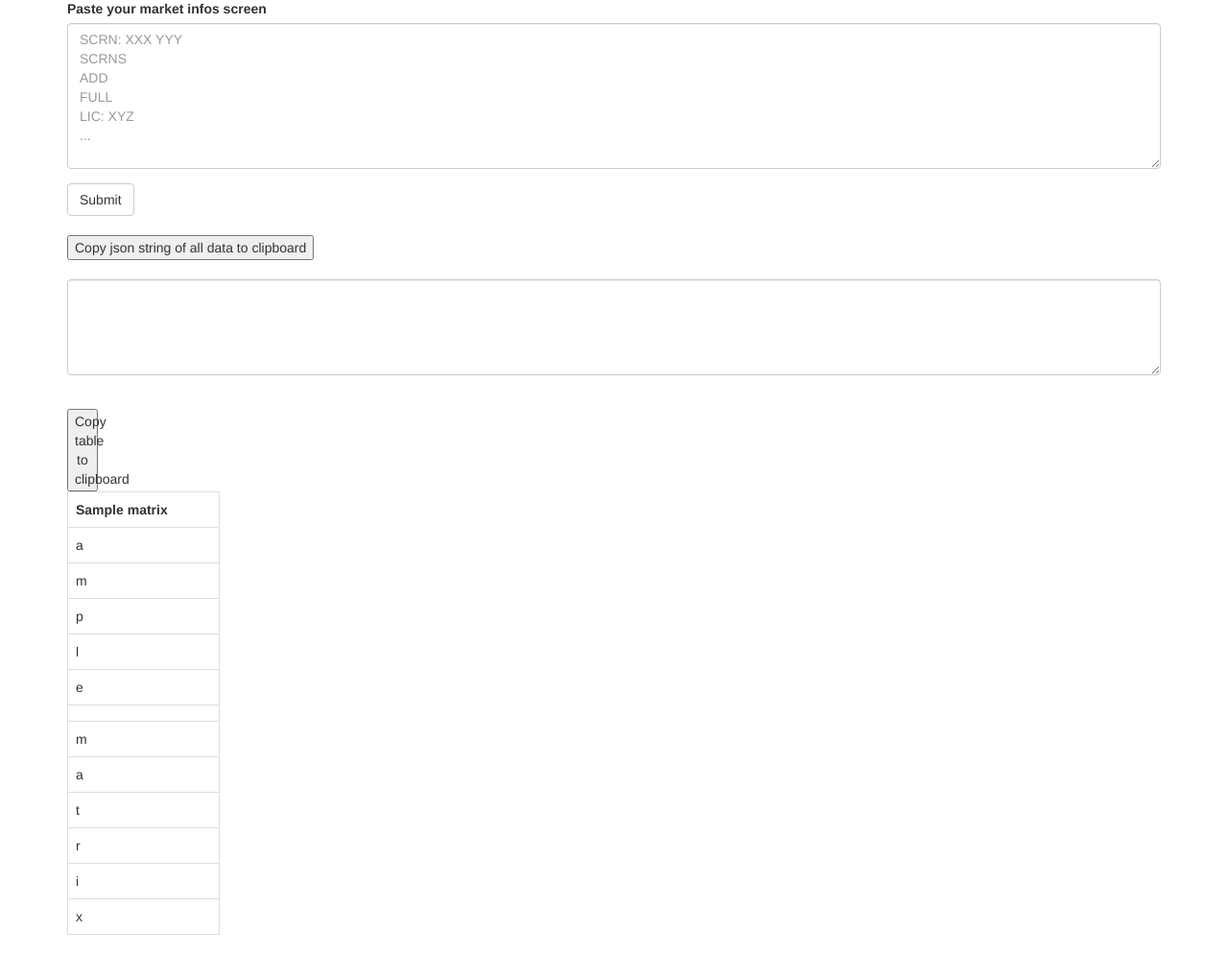
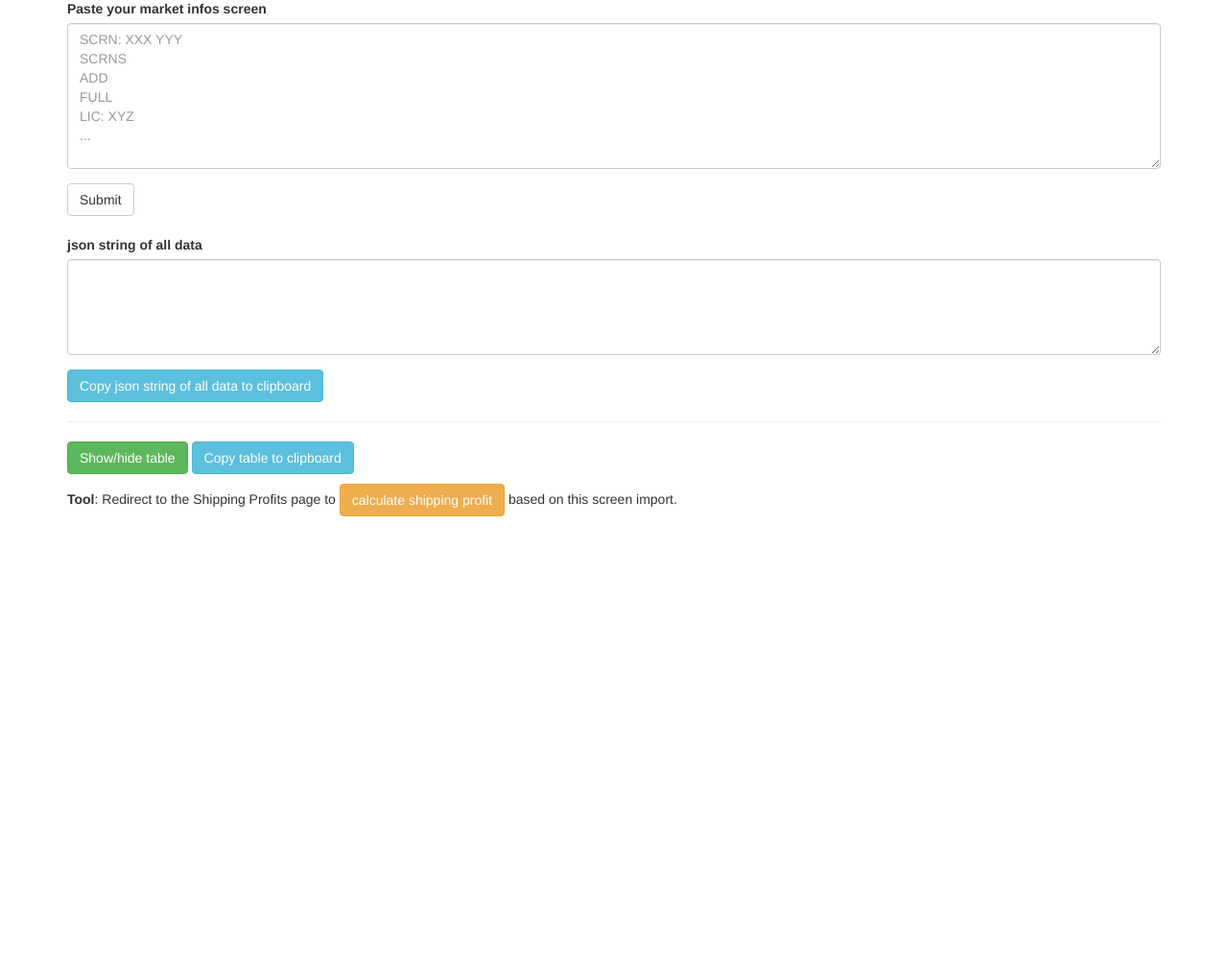
Before and after one commit to Halavus/inventory_importer, a Flask app: template templates/marketinfos.html in a window 1280 px wide. Shown: the part 121-1115 px from the top of the page at 96% size. After the commit the page ends 659 px from the top, so only its background shows below. Run offline with Flask 2, Linux system fonts and the light colour scheme; the template is opened without the code that fills it: values that come from a table or form of the project are taken from there, most other values are stand-ins (such as "Sample title", 1, 10 or a date in 2020); some libraries are stand-ins or nearby versions.

Commit message:
SAVEPOINT

```diff
--- a/app.py
+++ b/app.py
@@ -1,14 +1,14 @@
-from flask import Flask, render_template, url_for
+from flask import Flask, render_template, url_for, session
 from flask_bootstrap import Bootstrap
-from flask_wtf import FlaskForm
 from flask_nav import Nav
-from flask_nav.elements import Navbar, View, Subgroup, Separator
-from wtforms import TextAreaField, SubmitField
-from wtforms.validators import DataRequired
+from flask_nav.elements import Navbar, View, Subgroup
+
+from app.secret_key import secret_key as secret_key
+from app.forms import InvForm, ProdForm, ScreenForm, JsonForm
+
 from modules.importer import Importer as inv_importer
 from modules.prodimporter import Importer as prod_importer
 from modules.screenimporter import Importer as screen
-from secret_key import secret_key as secret_key
 
 app = Flask(__name__)
 
@@ -17,38 +17,29 @@ app.config['SECRET_KEY'] = secret_key
 bootstrap = Bootstrap(app)
 
 
-class InvForm(FlaskForm):
-    string = TextAreaField(
-        'Paste the html "InventoryView__grid" element and submit',
-        render_kw={"placeholder":
-                   'HTML code: <div class="InventoryView__grid___1y8GFWz"> ...'},
-        validators=[DataRequired()])
-    submit = SubmitField('Submit')
+nav = Nav()
 
 
-class ProdForm(FlaskForm):
-    string = TextAreaField(
-        'Paste the html "SiteProductionLines__column___" element and submit',
-        render_kw={"placeholder":
-                   'HTML code:  <div class="SiteProductionLines__column___ij4g8Kg '
-                   'SiteProductionLines__columnBase___3eLJ7nE" ...'},
-        validators=[DataRequired()])
-    submit = SubmitField('Submit')
+@nav.navigation()
+def impnavbar():
+    return Navbar(
+        'PrUn Data Importer',
+        View('Market Infos Screen', 'marketinfos'),
+        View('Shipping Profits', 'shippingprofits'),
+        View('Inventory Importer', 'inventory'),
+        View('Production Lines', 'productionlines'),
+        Subgroup('Turorials',
+                 View('Inventory & Prod. Lines Importers',
+                      'tutorial_importers'),
+                 View('Market Infos Screen', 'tutorial_market'))
+    )
 
 
-class ScreenForm(FlaskForm):
-    string = TextAreaField(
-        'Paste your market infos screen',
-        render_kw={"placeholder":
-                   'SCRN: XXX YYY\n'
-                   'SCRNS\n'
-                   'ADD\n'
-                   'FULL\n'
-                   'LIC: XYZ\n'
-                   '...',
-                   'style': 'height: 152px'},
-        validators=[DataRequired()])
-    submit = SubmitField('Submit')
+def checkdata(module, arg):
+    imp = module(arg)
+    check = imp.nodata
+
+    return check
 
 
 def makeinventory(arg):
@@ -59,45 +50,6 @@ def makeinventory(arg):
         table = imp.grouped
 
     return table
-
-
-def checkdata(module, arg):
-    imp = module(arg)
-    check = imp.nodata
-
-    return check
-
-
-@app.context_processor
-def inject_enumerate():
-    return dict(enumerate=enumerate)
-
-
-@app.errorhandler(404)
-def page_not_found(e):
-    return render_template('404.html'), 404
-
-
-@app.errorhandler(500)
-def internal_server_error(e):
-    return render_template('500.html'), 500
-
-
-nav = Nav()
-
-
-@nav.navigation()
-def impnavbar():
-    return Navbar(
-        'PrUn Data Importer',
-        View('Market Infos Screen', 'marketinfos'),
-        View('Inventory Importer', 'inventory'),
-        View('Production Lines', 'productionlines'),
-        Subgroup('Turorials',
-                 View('Inventory & Prod. Lines Importers',
-                      'tutorial_importers'),
-                 View('Market Infos Screen', 'tutorial_market'))
-    )
 
 
 @app.route('/inventory', methods=['GET', 'POST'])
@@ -113,7 +65,8 @@ def inventory():
     return render_template('inventory.html',
                            form=form,
                            element=element,
-                           datacheck=datacheck)
+                           datacheck=datacheck,
+                           )
 
 
 @app.route('/productionlines', methods=['GET', 'POST'])
@@ -129,13 +82,12 @@ def productionlines():
     return render_template('production.html',
                            form=form,
                            element=element,
-                           datacheck=datacheck)
+                           datacheck=datacheck,
+                           )
 
 
-class JsonForm(FlaskForm):
-    string = TextAreaField('', render_kw={
-        'id': 'jsonstring',
-        'style': 'height: 100px'})
+def profitredirect(arg):
+    return url_for('shippingprofits', arg=arg)
 
 
 @app.route('/', methods=['GET', 'POST'])
@@ -145,25 +97,41 @@ def marketinfos():
     datacheck = False
     form = ScreenForm()
     jsonstring = JsonForm()
-    filepath = ""
+    link = ""
+    json_filepath = ""
+
     if form.validate_on_submit():
         datacheck = checkdata(screen, form.string.data)
         if not datacheck:
             element = screen(form.string.data)
             jsonstring.string.data = element.json
 
-            # h = hashlib.new('sha224', json.dumps(element.json).encode('utf-8'))
             h = str(hash(element.json))
-            filepath = 'files/'+h+'.json'
-            with open(filepath, 'w') as f:
+            json_filepath = 'files/'+h+'.json'
+            with open(json_filepath, 'w') as f:
                 f.write(str(element.json))
         form.string.data = ''
+
+        messages = json_filepath
+        session['messages'] = messages
+
+        link = profitredirect(messages)
+
     return render_template('marketinfos.html',
                            form=form,
                            element=element,
                            jsonstring=jsonstring,
-                           filepath=filepath,
-                           datacheck=datacheck)
+                           json_filepath=json_filepath,
+                           datacheck=datacheck,
+                           link=link,
+                           )
+
+
+@app.route('/shippingprofits', methods=['GET', 'POST'])
+def shippingprofits():
+    messages = session["messages"]
+    link = profitredirect(messages)
+    return render_template('shippingprofits.html', link=link)
 
 
 @app.route('/tutorial_importers')
@@ -192,8 +160,23 @@ def test():
                            form=form,
                            element=element,
                            jsonstring=jsonstring,
-                           datacheck=datacheck)
+                           datacheck=datacheck,
+                           )
 
+
+@app.context_processor
+def inject_enumerate():
+    return dict(enumerate=enumerate)
+
+
+@app.errorhandler(404)
+def page_not_found(e):
+    return render_template('404.html'), 404
+
+
+@app.errorhandler(500)
+def internal_server_error(e):
+    return render_template('500.html'), 500
 
 nav.init_app(app)
 
--- /dev/null
+++ b/app/forms.py
@@ -0,0 +1,44 @@
+from flask_wtf import FlaskForm
+
+from wtforms.validators import DataRequired
+from wtforms import TextAreaField, SubmitField
+
+
+class InvForm(FlaskForm):
+    string = TextAreaField(
+        'Paste the html "InventoryView__grid" element and submit',
+        render_kw={"placeholder":
+                   'HTML code: <div class="InventoryView__grid___1y8GFWz"> ...'},
+        validators=[DataRequired()])
+    submit = SubmitField('Submit')
+
+
+class ProdForm(FlaskForm):
+    string = TextAreaField(
+        'Paste the html "SiteProductionLines__column___" element and submit',
+        render_kw={"placeholder":
+                   'HTML code:  <div class="SiteProductionLines__column___ij4g8Kg '
+                   'SiteProductionLines__columnBase___3eLJ7nE" ...'},
+        validators=[DataRequired()])
+    submit = SubmitField('Submit')
+
+
+class ScreenForm(FlaskForm):
+    string = TextAreaField(
+        'Paste your market infos screen',
+        render_kw={"placeholder":
+                   'SCRN: XXX YYY\n'
+                   'SCRNS\n'
+                   'ADD\n'
+                   'FULL\n'
+                   'LIC: XYZ\n'
+                   '...',
+                   'style': 'height: 152px'},
+        validators=[DataRequired()])
+    submit = SubmitField('Submit')
+
+
+class JsonForm(FlaskForm):
+    string = TextAreaField('json string of all data', render_kw={
+        'id': 'jsonstring',
+        'style': 'height: 100px'})
--- a/modules/screenimporter.py
+++ b/modules/screenimporter.py
@@ -1,7 +1,6 @@
 #!py3
 
 import re
-from itertools import zip_longest
 import json
 from modules.regex import commodity_data as regex
 
@@ -51,7 +50,7 @@ class Importer:
                             headers.append(id2)
                         try:
                             if element[identifier]:
-                                element[identifier][id2]=infos[id2]
+                                element[identifier][id2]=infos[id2].replace(",", "")
                         except Exception:
                             element[identifier]=infos
 
@@ -152,5 +151,5 @@ class Importer:
         self.json = json.dumps(self.element)
 
         self.nodata=False
-        if self.element=={}:
+        if self.element=={"headers": ["Ticker"]}:
             self.nodata=True
--- a/templates/base.html
+++ b/templates/base.html
@@ -1,6 +1,6 @@
 {% extends "bootstrap/base.html" %}
 
-{% block title %}PrUn Inventory Importer{% endblock %}
+{% block title %}PrUn Data Importer{% endblock %}
 
 {% block head %}
 {{ super() }}
@@ -19,12 +19,10 @@
     {% block page_content %}{% endblock %}
 </div>
 <!--
-<div class="container" style="position: fixed; bottom: 0; width: 100%">
 {% block footer %}
-<footer>Fan site of MMO <a href='https://prosperousuniverse.com/'>Prosperous Universe</a>
+<footer class="page-footer font-small grey pt-4">Fan site of MMO <a href='https://prosperousuniverse.com/'>Prosperous Universe</a>
 Created by Halavus, powered by <a href='https://palletsprojects.com/p/flask/'>Python-Flask</a></footer>
 {% endblock footer %}
-</div>
 -->
 {% endblock content %}
 
--- a/templates/marketinfos.html
+++ b/templates/marketinfos.html
@@ -17,16 +17,14 @@
 {% if element %}
 {% set matrix=element.matrix %}
 {% set m=matrix %}
-    <button onclick='copyField("jsonstring")'>Copy json string of all data to clipboard</button>
     {{ wtf.quick_form(jsonstring) }}
-    </br>
-    <!-- Testing data
-    <h4>Here's the data:</h4>
-    <h4>e.element</h4>
-    -->
+    <button class="btn btn-info" onclick='copyField("jsonstring")'>Copy json string of all data to clipboard</button>
+    <hr>
 
-    <div class="pull-left">
-    <button style="width: 20%;" onclick='copy( document.getElementById("big_table") )'>Copy table to clipboard</button>
+    <div>
+    <button class="btn btn-success" data-toggle="collapse" data-target="#screen-data">Show/hide table</button>
+    <button class="btn btn-info" onclick='copy( document.getElementById("big_table") )'>Copy table to clipboard</button>
+    <div class="pull-left collapse" id="screen-data" style="padding-top: 15px;">
     <table class="table table-bordered" style="min-width:20%;" id="big_table">
         <tr>
         {% for header in m[0] %}
@@ -46,5 +44,14 @@
     {% endfor %}
     </table>
     </div>
+    </div>
+
+    <div style="padding-top: 10px;">
+    <p><b>Tool</b>: Redirect to the Shipping Profits page to
+    <a href={{ link }} class="btn btn-warning">calculate shipping profit</a>
+    based on this screen import.
+    </p>
+    </div>
+
 {% endif %}
 {% endblock %}
```
Also changed, not shown: templates/shippingprofits.html (added, +29 -0 lines), app/__init__.py (added).
